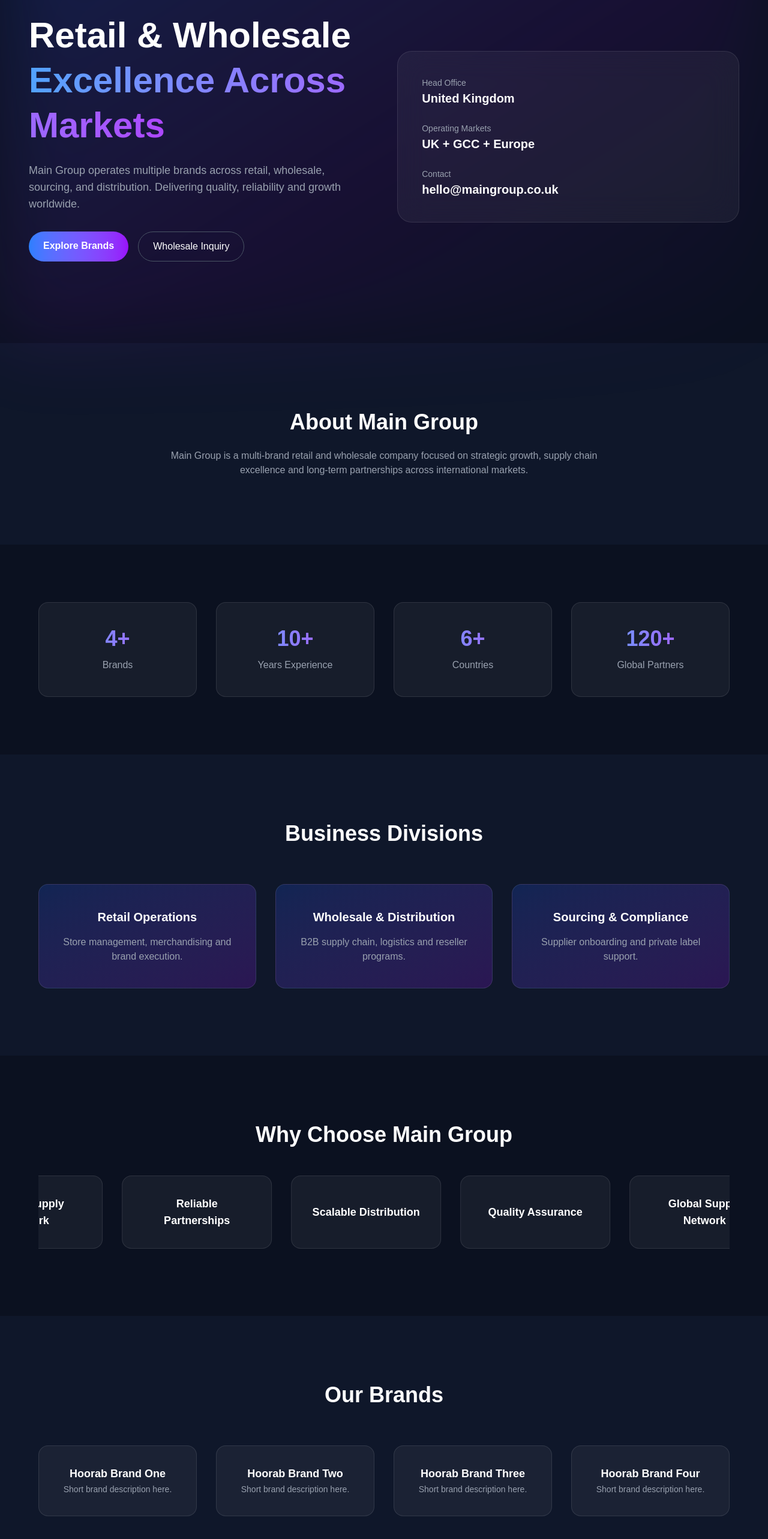
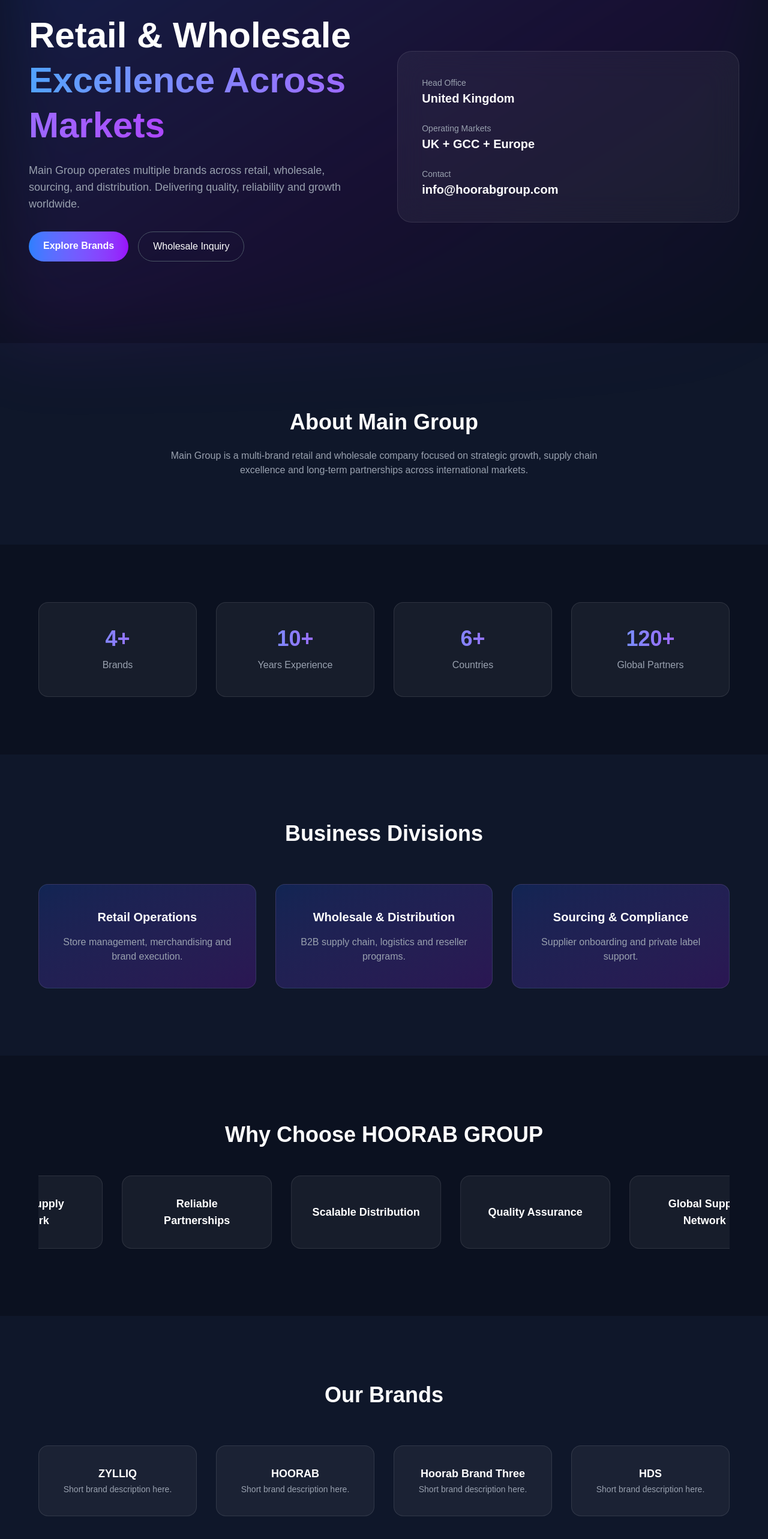
Before and after one commit to haroonkhadim123/business, a Next.js app: page / in a window 1280 px wide. Shown: the part 228-2794 px from the top of the page at 60% size. Built offline with nearby package versions, Linux system fonts and the light colour scheme.

Commit message:
new changes

```diff
--- a/app/component/footer.js
+++ b/app/component/footer.js
@@ -28,10 +28,12 @@
           <h3 className="text-xl font-semibold mb-4">Quick Links</h3>
           <ul className="space-y-2">
             <li><Link href="#home" className="hover:text-blue-400 transition">Home</Link></li>
-            <li><Link href="#about" className="hover:text-blue-400 transition">About Us</Link></li>
+             <li><Link href="#brands" className="hover:text-blue-400 transition">Brands</Link></li>
+
             <li><Link href="#divisions" className="hover:text-blue-400 transition">Businesses</Link></li>
-            <li><Link href="#brands" className="hover:text-blue-400 transition">Brands</Link></li>
-            <li><Link href="#cooperative" className="hover:text-blue-400 transition">Cooperative</Link></li>
+               <li><Link href="#about" className="hover:text-blue-400 transition">About Us</Link></li>
+
+
             <li><Link href="#careers" className="hover:text-blue-400 transition">Careers</Link></li>
             <li><Link href="#contact" className="hover:text-blue-400 transition">Get in Touch</Link></li>
           </ul>
@@ -41,7 +43,7 @@
         <div className="space-y-4">
           <h3 className="text-xl font-semibold mb-4">Contact Us</h3>
           <p>Saudi Office: Riyadh, Saudi Arabia</p>
-          <p>Email: info@company.com</p>
+          <p>Contact: info@hoorabgroup.com</p>
           <p>Phone: +966 5XXXXXXXX</p>
           <iframe
             className="w-full h-40 rounded mt-2"
--- a/app/component/navbar.js
+++ b/app/component/navbar.js
@@ -8,7 +8,7 @@
   AiOutlineTeam,
   AiOutlineShop,
   AiOutlineTag,
-  AiOutlineUsergroupAdd,
+
   AiOutlineSolution,
   AiOutlineMail,
 } from "react-icons/ai";
@@ -25,10 +25,11 @@
 
   const links = [
     { name: "Home", href: "/", icon: <AiFillHome className="inline mr-2" /> },
+      { name: "Brands", href: "#brands", icon: <AiOutlineTag className="inline mr-2" /> },
     { name: "About Us", href: "#about", icon: <AiOutlineTeam className="inline mr-2" /> },
     { name: "Businesses", href: "#divisions", icon: <AiOutlineShop className="inline mr-2" /> },
-    { name: "Brands", href: "#brands", icon: <AiOutlineTag className="inline mr-2" /> },
-    { name: "Cooperative", href: "#cooperative", icon: <AiOutlineUsergroupAdd className="inline mr-2" /> },
+
+
     { name: "Careers", href: "#careers", icon: <AiOutlineSolution className="inline mr-2" /> },
   ];
 
@@ -41,7 +42,7 @@
       <div className="max-w-7xl mx-auto px-6 flex justify-between items-center h-20">
         {/* Logo */}
         <Link href="/" className="text-2xl font-bold text-white hover:text-blue-400 transition">
-          Main Group
+          HOORAB GROUP
         </Link>
 
         {/* Desktop Links */}
@@ -84,7 +85,7 @@
       >
         <div className="flex justify-between items-center px-6 py-6 border-b border-gray-700">
           <Link href="/" className="text-2xl font-bold text-white hover:text-blue-400 transition">
-            Main Group
+            HOORAB GROUP
           </Link>
 
         </div>
--- a/app/page.js
+++ b/app/page.js
@@ -70,7 +70,7 @@
         <div>
           <span className="text-gray-400 text-sm">Contact</span>
           <h3 className="text-lg sm:text-xl font-semibold">
-            hello@maingroup.co.uk
+    info@hoorabgroup.com
           </h3>
         </div>
       </div>
@@ -140,7 +140,7 @@
 <section className="py-28 px-6">
   <div className="max-w-6xl mx-auto text-center">
     <h2 className="text-3xl md:text-4xl font-bold mb-12">
-      Why Choose Main Group
+      Why Choose HOORAB GROUP
     </h2>
 
     {/* Horizontal scrolling container */}
@@ -192,10 +192,10 @@
 
           <div className="grid md:grid-cols-4 gap-8 mt-16">
             {[
-              "Hoorab Brand One",
-              "Hoorab Brand Two",
+              "ZYLLIQ ",
+              "HOORAB",
               "Hoorab Brand Three",
-              "Hoorab Brand Four",
+              "HDS",
             ].map((brand, i) => (
               <div
                 key={i}
```
